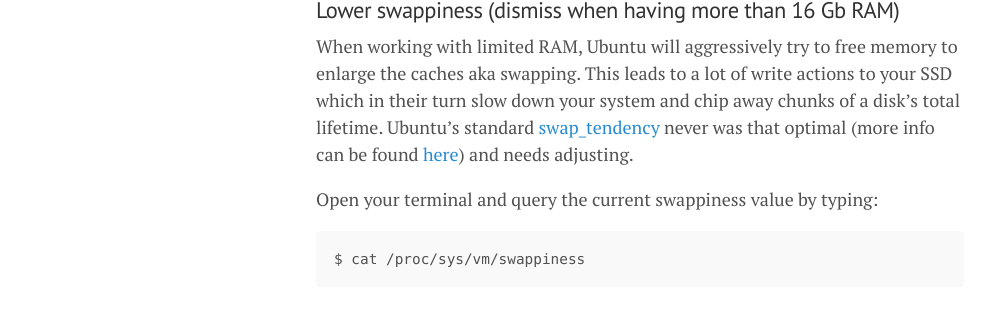
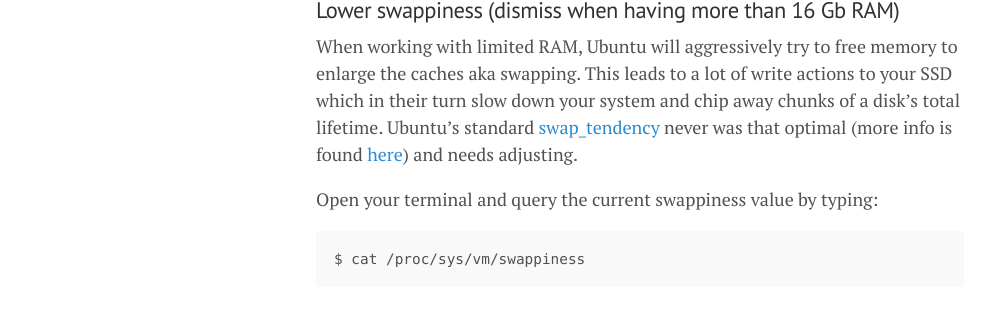
Before and after one commit to lgeurts/lgeurts.github.io, a Jekyll site: the page built from _posts/2022-10-03-optimizing-ubuntu-22.04.1-jammy-jellyfish.md, in a window 1280 px wide and 900 px high. Shown: the part 391-700 px from the top of the window, without its empty margins (0-992 px from the left). Built offline with Jekyll 4.4.1, drawn with Linux system fonts in a browser that asks for light colours; nearby versions of some CDN libraries; comment, search, counter and statistics services are not loaded.

Commit message:
Update 2022-10-03-optimizing-ubuntu-22.04.1-jammy-jellyfish.md

````diff
--- a/_posts/2022-10-03-optimizing-ubuntu-22.04.1-jammy-jellyfish.md
+++ b/_posts/2022-10-03-optimizing-ubuntu-22.04.1-jammy-jellyfish.md
@@ -13,7 +13,7 @@
 
 ### Lower swappiness (dismiss when having more than 16 Gb RAM)
 When working with limited RAM, Ubuntu will aggressively try to free memory to enlarge the caches aka swapping. This leads to a lot of write actions to your SSD which in their turn slow down your system and chip away chunks of a disk's total lifetime.
-Ubuntu's standard [swap_tendency](https://unix.stackexchange.com/questions/134202/when-is-swap-triggered-or-how-to-calculate-swap-tendency#134206) never was that optimal (more info can be found [here](https://rudd-o.com/linux-and-free-software/tales-from-responsivenessland-why-linux-feels-slow-and-how-to-fix-that)) and needs adjusting.
+Ubuntu's standard [swap_tendency](https://unix.stackexchange.com/questions/134202/when-is-swap-triggered-or-how-to-calculate-swap-tendency#134206) never was that optimal (more info is found [here](https://rudd-o.com/linux-and-free-software/tales-from-responsivenessland-why-linux-feels-slow-and-how-to-fix-that)) and needs adjusting.
 
 Open your terminal and query the current swappiness value by typing:
 ```
````
